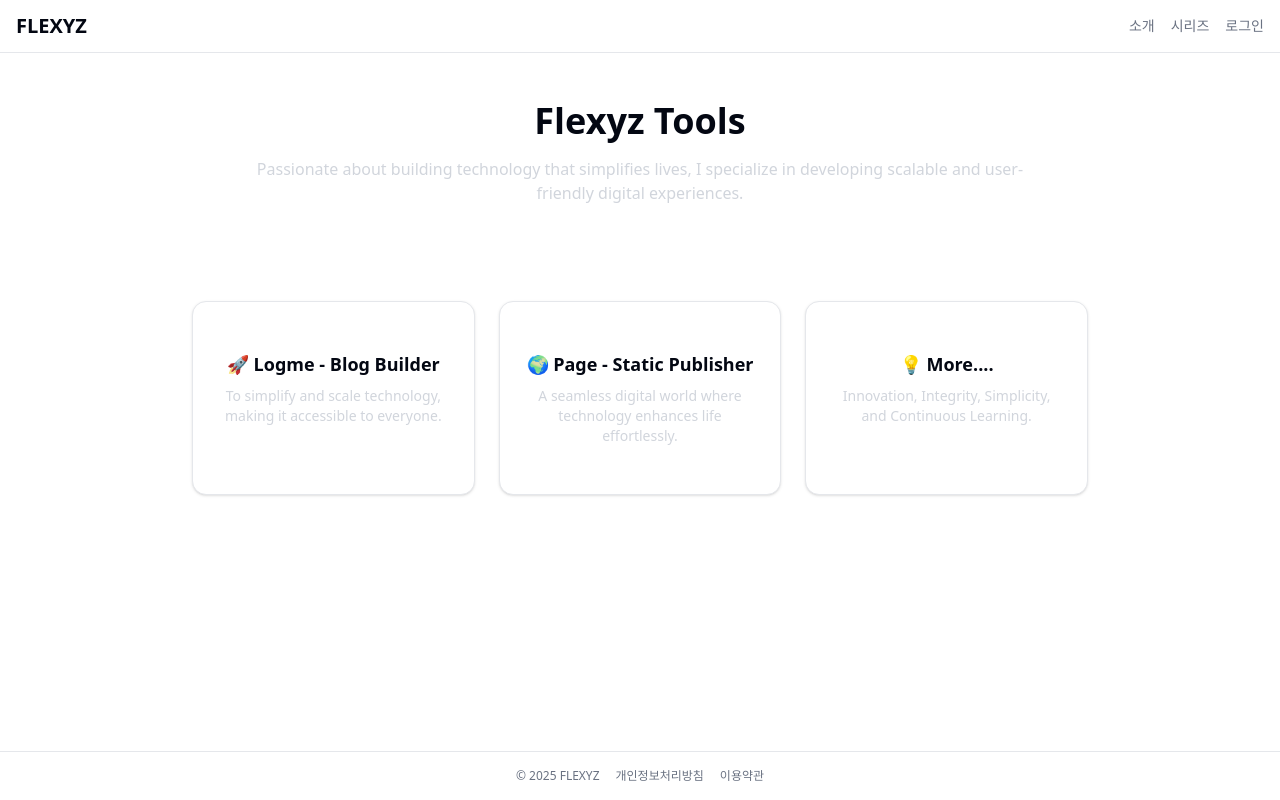
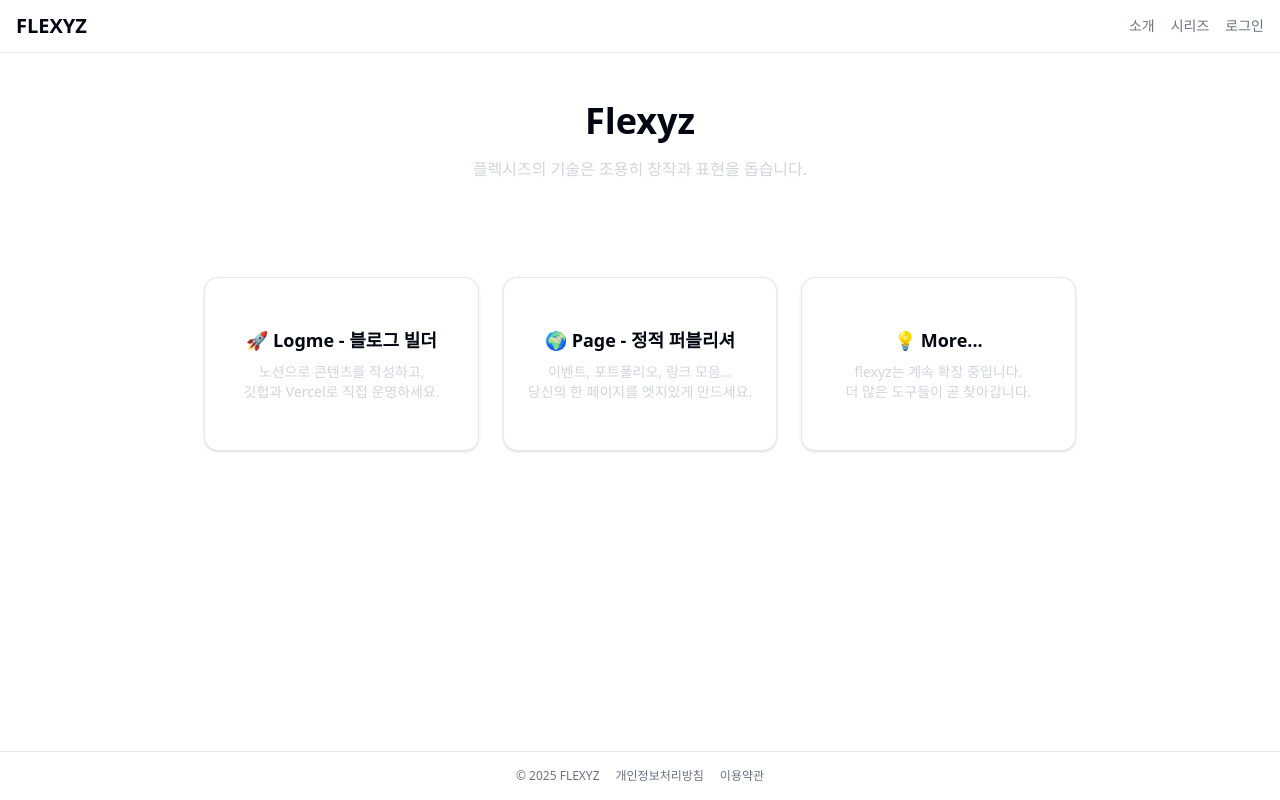
Before and after one commit to flexyzwork/logme, a Next.js app in the folder apps/web/: page /tools in a window 1280 px wide. Built offline with nearby package versions, Linux system fonts and the light colour scheme; no server answers.

Commit message:
[CHORE] change words

```diff
--- a/apps/web/src/app/(auth)/signin/page.tsx
+++ b/apps/web/src/app/(auth)/signin/page.tsx
@@ -18,7 +18,7 @@ export default function SignInPage() {
   }
 
   return (
-    <div className="flex min-h-screen items-center justify-center px-4">
+    <div className="flex min-h-[calc(100vh-110px)] items-center justify-center px-4">
       <Card className="w-full max-w-sm p-4 shadow-lg">
         <CardContent className="flex flex-col gap-4">
           <h1 className="text-xl font-semibold text-center">로그인</h1>
--- a/apps/web/src/app/(nondashboard)/about/page.tsx
+++ b/apps/web/src/app/(nondashboard)/about/page.tsx
@@ -5,10 +5,9 @@ const About = () => {
     <div className="flex flex-col justify-center items-center bg-customgreys-primarybg text-white-50 px-6 py-12">
       {/* Hero Section */}
       <div className="max-w-3xl text-center mb-12">
-        <h1 className="text-4xl font-extrabold text-primary-700">About Flexyz</h1>
+        <h1 className="text-4xl font-extrabold text-primary-700">Flexyz</h1>
         <p className="text-gray-300 mt-4 text-sm md:text-base">
-          Passionate about building technology that simplifies lives, I specialize in developing
-          scalable and user-friendly digital experiences.
+          일상에 자연스럽게 녹아드는 기술을 만듭니다.
         </p>
       </div>
 
@@ -19,16 +18,16 @@ const About = () => {
           <div className="w-24 h-24 bg-gray-600 rounded-full flex items-center justify-center text-white text-xl font-semibold">
             MY
           </div>
-          <h3 className="text-lg font-semibold mt-3">[Your Name]</h3>
+          <h3 className="text-lg font-semibold mt-3">Flexyz</h3>
           <p className="text-xs text-gray-400">Founder & Lead Developer</p>
         </div>
 
         {/* Bio Section */}
         <div className="flex-1 text-center md:text-left">
-          <h2 className="text-xl font-semibold text-primary-700 mb-3">Who I Am</h2>
+          <h2 className="text-xl font-semibold text-primary-700 mb-3">지향하는 방향</h2>
           <p className="text-sm text-gray-300">
-            With a strong passion for innovation, I build technology that enhances productivity and
-            enables meaningful change.
+            단순하게 만들고, 가볍게 운영하고, 본질에 집중합니다.
+            기술은 복잡하더라도, 사용성은 단순해야 한다는 철학을 따릅니다.
           </p>
         </div>
       </div>
--- a/apps/web/src/app/(nondashboard)/tools/page.tsx
+++ b/apps/web/src/app/(nondashboard)/tools/page.tsx
@@ -6,10 +6,9 @@ const About = () => {
     <div className="flex flex-col justify-center items-center bg-customgreys-primarybg text-white-50 px-6 py-12">
       {/* Hero Section */}
       <div className="max-w-3xl text-center mb-12 ">
-        <h1 className="text-4xl font-extrabold text-primary-700">Flexyz Tools</h1>
+        <h1 className="text-4xl font-extrabold text-primary-700">Flexyz</h1>
         <p className="text-gray-300 mt-4 text-sm md:text-base">
-          Passionate about building technology that simplifies lives, I specialize in developing
-          scalable and user-friendly digital experiences.
+        플렉시즈의 기술은 조용히 창작과 표현을 돕습니다.
         </p>
       </div>
 
@@ -23,11 +22,9 @@ const About = () => {
         >
           <Card className="h-full transition-transform hover:scale-[1.02] hover:shadow-xl">
             <CardContent className="p-6 text-center">
-              <h2 className="text-lg font-semibold text-primary-700 mb-2">
-                🚀 Logme - Blog Builder
-              </h2>
+              <h2 className="text-lg font-semibold text-primary-700 mb-2">🚀 Logme - 블로그 빌더</h2>
               <p className="text-sm text-gray-300">
-                To simplify and scale technology, making it accessible to everyone.
+                노션으로 콘텐츠를 작성하고, <br />깃헙과 Vercel로 직접 운영하세요.
               </p>
             </CardContent>
           </Card>
@@ -41,11 +38,9 @@ const About = () => {
         >
           <Card className="h-full transition-transform hover:scale-[1.02] hover:shadow-xl">
             <CardContent className="p-6 text-center">
-              <h2 className="text-lg font-semibold text-primary-700 mb-2">
-                🌍 Page - Static Publisher
-              </h2>
+              <h2 className="text-lg font-semibold text-primary-700 mb-2">🌍 Page - 정적 퍼블리셔</h2>
               <p className="text-sm text-gray-300">
-                A seamless digital world where technology enhances life effortlessly.
+                이벤트, 포트폴리오, 링크 모음... <br />당신의 한 페이지를 엣지있게 만드세요.
               </p>
             </CardContent>
           </Card>
@@ -53,9 +48,9 @@ const About = () => {
 
         <Card className="h-full transition-transform hover:scale-[1.02] hover:shadow-xl cursor-default">
           <CardContent className="p-6 text-center">
-            <h2 className="text-lg font-semibold text-primary-700 mb-2">💡 More....</h2>
+            <h2 className="text-lg font-semibold text-primary-700 mb-2">💡 More...</h2>
             <p className="text-sm text-gray-300">
-              Innovation, Integrity, Simplicity, and Continuous Learning.
+              flexyz는 계속 확장 중입니다. <br />더 많은 도구들이 곧 찾아갑니다.
             </p>
           </CardContent>
         </Card>
--- a/apps/web/src/components/layout/footer.tsx
+++ b/apps/web/src/components/layout/footer.tsx
@@ -1,7 +1,8 @@
 export function Footer() {
+    const currentYear = new Date().getFullYear();
     return (
       <footer className="border-t py-4 text-xs text-muted-foreground flex justify-center gap-4">
-        <span>© 2025 FLEXYZ</span>
+        <span>© {currentYear} FLEXYZ</span>
         <a href="/privacy" className="hover:underline">
           개인정보처리방침
         </a>
```
